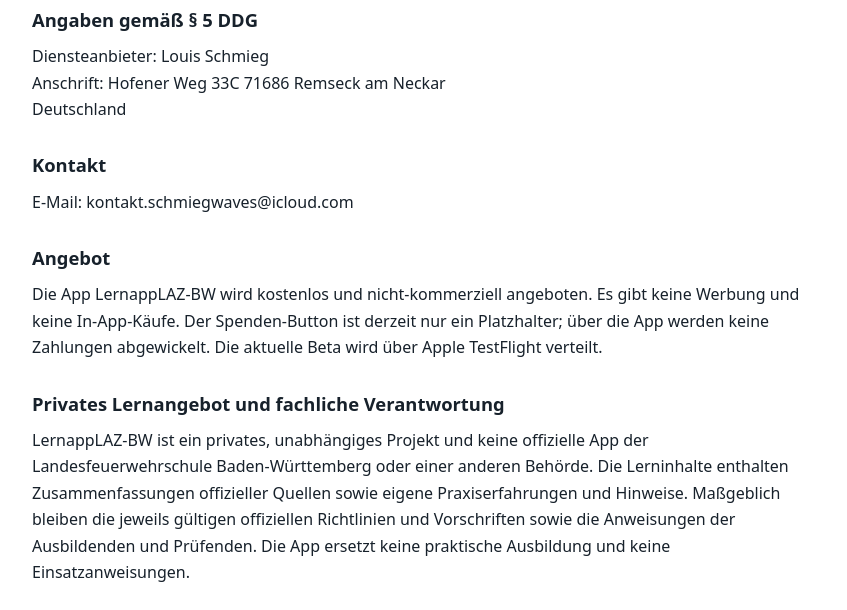
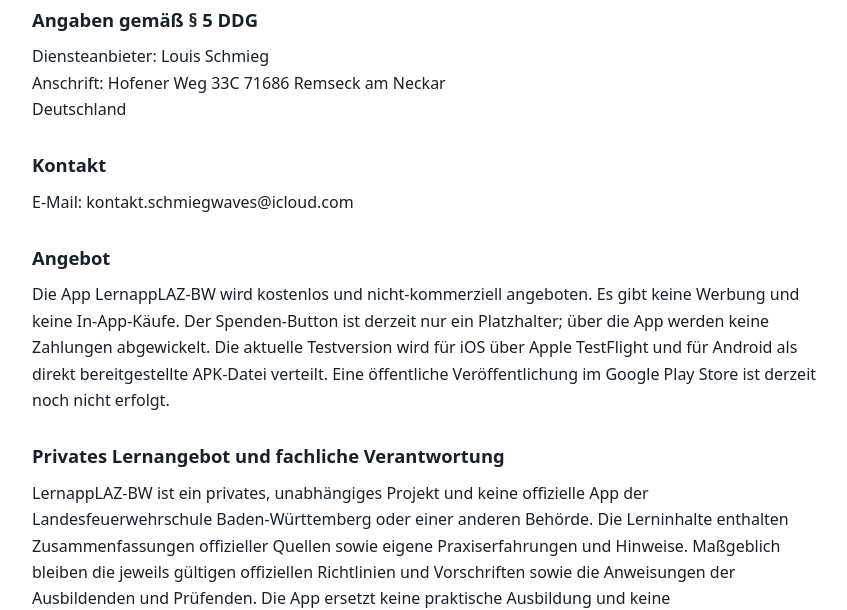
Before and after one commit to Schmieg-Waves/Rechtliches-LernappLAZ-BW, a plain HTML site: page impressum.html in a window 1280 px wide. Shown: the part 184-794 px from the top of the page, without its empty margins (210-1057 px from the left). Drawn offline with Linux system fonts and the light colour scheme.

Commit message:
Clarify app distribution details in impressum.html
Updated the distribution details for the app, specifying the availability of the test version for both iOS and Android.

```diff
--- a/impressum.html
+++ b/impressum.html
@@ -44,7 +44,7 @@ Deutschland</p>
 </section>
 <section>
   <h2>Angebot</h2>
-  <p>Die App LernappLAZ-BW wird kostenlos und nicht-kommerziell angeboten. Es gibt keine Werbung und keine In-App-Käufe. Der Spenden-Button ist derzeit nur ein Platzhalter; über die App werden keine Zahlungen abgewickelt. Die aktuelle Beta wird über Apple TestFlight verteilt.</p>
+  <p>Die App LernappLAZ-BW wird kostenlos und nicht-kommerziell angeboten. Es gibt keine Werbung und keine In-App-Käufe. Der Spenden-Button ist derzeit nur ein Platzhalter; über die App werden keine Zahlungen abgewickelt. Die aktuelle Testversion wird für iOS über Apple TestFlight und für Android als direkt bereitgestellte APK-Datei verteilt. Eine öffentliche Veröffentlichung im Google Play Store ist derzeit noch nicht erfolgt.</p>
 </section>
 <section>
   <h2>Privates Lernangebot und fachliche Verantwortung</h2>
```
